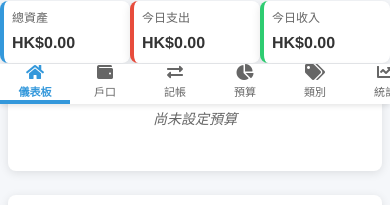
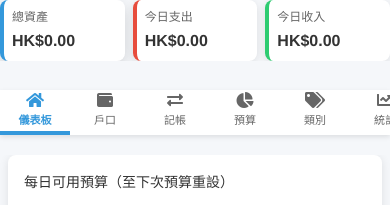
Before and after one commit to Shing1108/finance-spa, a React (Vite) app: page / in a window 390 px wide. Shown: the top 205 px of the page. Built offline with nearby package versions, Linux system fonts and the light colour scheme; no server answers.

Commit message:
edited css

```diff
--- a/src/styles.css
+++ b/src/styles.css
@@ -2,6 +2,7 @@
 
 /* 全局變量 */
 :root {
+    --safe-area-inset-top: env(safe-area-inset-top, 0px);
     /* 顏色系統 */
     --primary-color: #3498db;
     --primary-dark: #2980b9;
@@ -76,10 +77,6 @@
     --tabs-height: 45px;
     --header-area-height: 120px; /* 包含頂部信息區域 */
     --bottom-bar-height: 40px; /* 減少底部欄高度 */
-
-    --finances-snapshot-height: 90px;     /* 依你設計實際高度微調，含 padding */
-  --nav-tabs-height: 45px;              /* 與 .top-navigation 的 height 一致 */
-  --header-area-height: calc(var(--finances-snapshot-height) + var(--nav-tabs-height));
 }
 
 /* 深色模式變量 */
@@ -155,6 +152,7 @@ body {
     transition: background-color var(--transition-normal), color var(--transition-normal);
     -webkit-text-size-adjust: 100%;
     -webkit-tap-highlight-color: rgba(0, 0, 0, 0);
+    padding-top: var(safe-area-inset-top, 0px);
     padding-bottom: env(safe-area-inset-bottom, 0px);
     position: relative;
 }
@@ -191,11 +189,11 @@ button, input, select, textarea {
 .main-content {
     flex: 1;
     overflow-y: auto;
-    margin-top: var(--header-area-height);
     padding: var(--spacing-md);
     transition: padding var(--transition-normal);
     -webkit-overflow-scrolling: touch;
     padding-bottom: calc(var(--spacing-md) + env(safe-area-inset-bottom, 0px) + var(--bottom-bar-height));
+    margin-top: var(--header-area-height); /* 為固定的頂部區域留出空間 */
 }
 
 .top-area {
@@ -205,6 +203,7 @@ button, input, select, textarea {
     right: 0;
     background-color: var(--bg-color);
     z-index: var(--z-index-fixed-nav);
+    padding-top: var(safe-area-inset-top, 0px);
     display: flex;
     flex-direction: column;
     width: 100%;
@@ -213,16 +212,18 @@ button, input, select, textarea {
 }
 
 .top-navigation {
+    background-color: var(--card-bg);
+    box-shadow: 0 2px 5px rgba(0, 0, 0, 0.1);
+
+    width: 100%;
+    height: var(--tabs-height);
     position: fixed;
-    top: calc(var(--finances-snapshot-height) + env(safe-area-inset-top, 0px));
+    top: 90px; /* 假設快照高度 50px */
     left: 0;
     right: 0;
-    height: var(--nav-tabs-height);
     z-index: 1100;
-    background: var(--card-bg);
-    box-shadow: 0 2px 5px rgba(0,0,0,0.1);
-}
-
+
+}
 
 .nav-tabs {
     display: flex;
@@ -438,7 +439,6 @@ button, input, select, textarea {
     transform: none;
     box-shadow: none;
     margin: 5px;
-
 }
 
 .btn-primary {
@@ -510,7 +510,7 @@ button, input, select, textarea {
     transition: opacity var(--transition-normal);
     overflow-y: auto;
     -webkit-overflow-scrolling: touch;
-    padding:0 0 env(safe-area-inset-bottom, 0px) 0;
+    padding: var(safe-area-inset-top, 0px) 0 env(safe-area-inset-bottom, 0px) 0;
 }
 
 
@@ -703,7 +703,7 @@ button, input, select, textarea {
     align-items: center;
     justify-content: center;
     transition: opacity var(--transition-normal);
-    padding: 0 0 env(safe-area-inset-bottom, 0px) 0;
+    padding: var(safe-area-inset-top, 0px) 0 env(safe-area-inset-bottom, 0px) 0;
 }
 
 .spinner {
@@ -724,28 +724,30 @@ button, input, select, textarea {
 
 .fixed-top-bg {
     position: fixed;
-    top: 0;
+    top: var(safe-area-inset-top, 0px);
     left: 0;
     right: 0;
     height: 155px; /* 快照+導航欄總高度 */
     z-index: 900; /* 在快照和導航下方 */
-    background: transparent;
+    background: var(--bg-color);
     pointer-events: none;
   }
 
-  .finances-snapshot {
+.finances-snapshot {
+    display: flex;
     position: fixed;
     top: 0;
     left: 0;
     right: 0;
     z-index: 1000;
-    padding-top: calc(var(--spacing-sm) + env(safe-area-inset-top, 0px));  /* ← 關鍵 */
-    padding-bottom: var(--spacing-sm);
-    height: var(--finances-snapshot-height);
-    min-height: var(--finances-snapshot-height);
-    display: flex;
-    align-items: center;
-    background: var(--bg-color);
+    gap: var(--spacing-sm);
+    padding: calc(var(--spacing-sm) + var(safe-area-inset-top, 0px)) var(--spacing-sm) var(--spacing-sm) var(--spacing-sm);
+    margin-bottom: var(--spacing-sm);
+    overflow-x: auto; /* 允許在極窄屏幕上滾動 */
+    scrollbar-width: none;
+    -ms-overflow-style: none;
+    -webkit-overflow-scrolling: touch;
+    width: 100%;
 }
 
 .finances-snapshot::-webkit-scrollbar {
@@ -2193,10 +2195,8 @@ button, input, select, textarea {
 
 @media (max-width: 768px) {
     :root {
-        --finances-snapshot-height: 64px;
-        --nav-tabs-height: 40px;
-        --header-area-height: calc(var(--finances-snapshot-height) + var(--nav-tabs-height));
-      }
+        --header-area-height: 110px; /* 減小移動設備上的頂部區域高度 */
+    }
 
     .finances-snapshot {
         width: 100%;
@@ -2212,6 +2212,7 @@ button, input, select, textarea {
     .main-content {
         padding: var(--spacing-sm);
         padding-bottom: 80px;
+        padding-top: 150px;
     }
 
     .card-header {
@@ -2489,7 +2490,7 @@ button, input, select, textarea {
     .main-content {
         overflow: visible;
         padding: 0;
-        margin-top: var(--header-area-height);
+        margin-top: calc(var(--header-area-height) + var(safe-area-inset-top, 0px));
     }
 
     .card {
```
